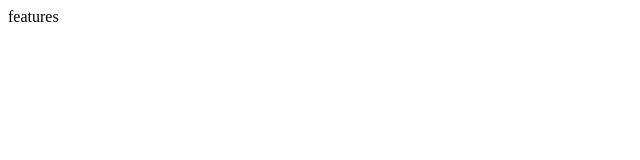
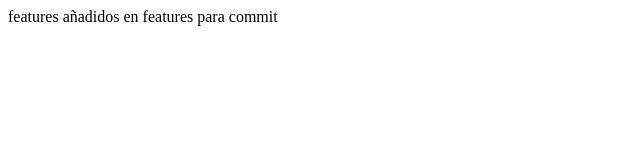
Before and after one commit to Leandr0mar/HdD_s03_e1, a plain HTML site: page features.html in a window 1280 px wide. Shown: the whole page, without its empty margins (0-640 px from the left). Drawn offline with Linux system fonts and the light colour scheme.

Commit message:
coomit a features

```diff
--- a/features.html
+++ b/features.html
@@ -7,5 +7,7 @@
 </head>
 <body>
     features
+
+    añadidos en features para commit
 </body>
 </html>
```
